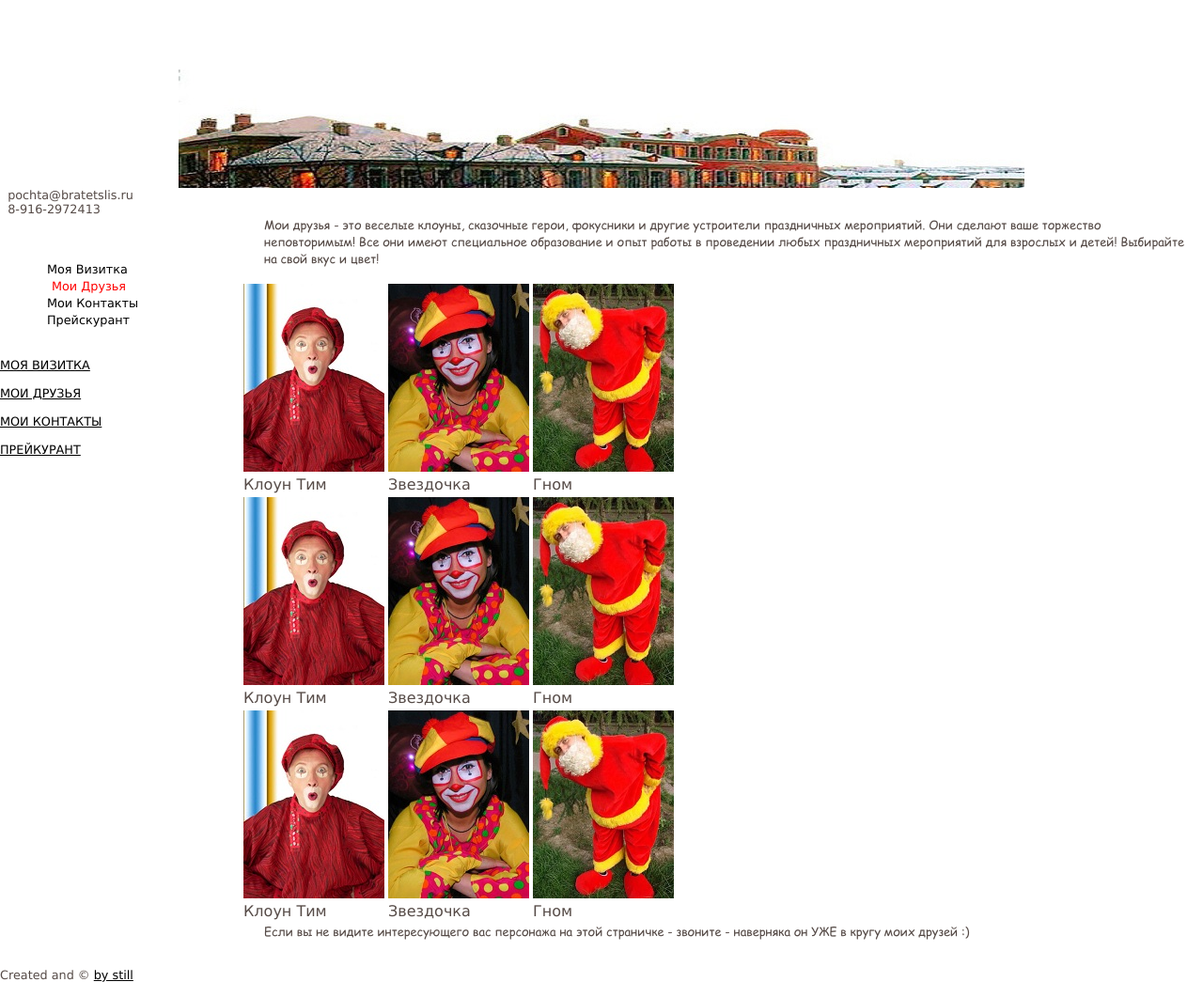
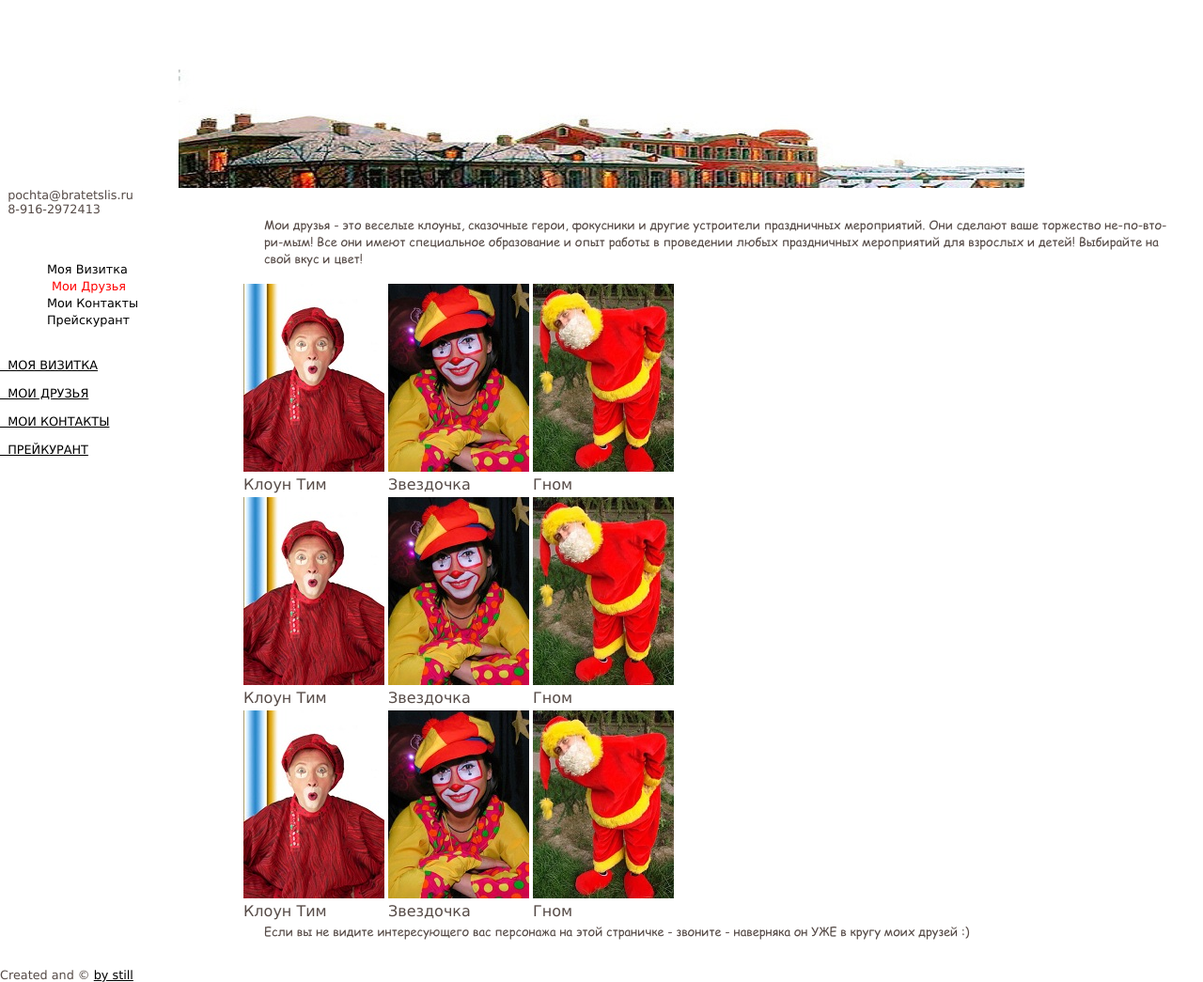
Before and after one commit to bratetslis/Site, a Jekyll site: the page index1.html, which Jekyll copies as it is, in a window 1280 px wide. Shown: the whole page at 94% size. Built offline with Jekyll 4.4.1, drawn with Linux system fonts in a browser that asks for light colours; some of the changed lines change nothing that is shown.

Commit message:
Update index1.html

```diff
--- a/index1.html
+++ b/index1.html
@@ -63,10 +63,10 @@
 				</ul>
 			</li>
 		</ul><br>
-<a href="../vizitka/">МОЯ ВИЗИТКА</a><br><br>
-<a href="../friends/">МОИ ДРУЗЬЯ</a><br><br>
-<a href="../contacts/">МОИ КОНТАКТЫ</a><br><br>
-<a href="../Price/">ПРЕЙКУРАНТ</a><br>  <br>
+<a href="../vizitka/">&nbsp&nbspМОЯ ВИЗИТКА</a><br><br>
+<a href="../friends/">&nbsp&nbspМОИ ДРУЗЬЯ</a><br><br>
+<a href="../contacts/">&nbsp&nbspМОИ КОНТАКТЫ</a><br><br>
+<a href="../Price/">&nbsp&nbspПРЕЙКУРАНТ</a><br>  <br>
 
 
 	</div> <!-- end menu left -->
@@ -79,7 +79,7 @@
 #text3 {HEIGHT: 80px; LEFT: 0px; POSITION: absolute; TOP: 50px;  hidden; WIDTH: 250px; Z-INDEX: 10}
 </style>
 
-<p>Мои друзья - это веселые клоуны, сказочные герои, фокусники и другие устроители праздничных мероприятий. Они сделают ваше торжество неповторимым! Все они имеют специальное образование и опыт работы в проведении любых праздничных мероприятий для взрослых и детей! Выбирайте на свой вкус и цвет!</p>
+<p>Мои друзья - это веселые клоуны, сказочные герои, фокусники и другие устроители праздничных мероприятий. Они сделают ваше торжество не-по-вто-ри-мым! Все они имеют специальное образование и опыт работы в проведении любых праздничных мероприятий для взрослых и детей! Выбирайте на свой вкус и цвет!</p>
 
 <table>
 <tr><td><a href="javascript:alert('Смотрите и другие подсказки по любому персонажу')" onmouseover="showhint('text1');" onmouseout="hidehint('text1');"><img src="../img/tim.jpg"></a></td>
```
